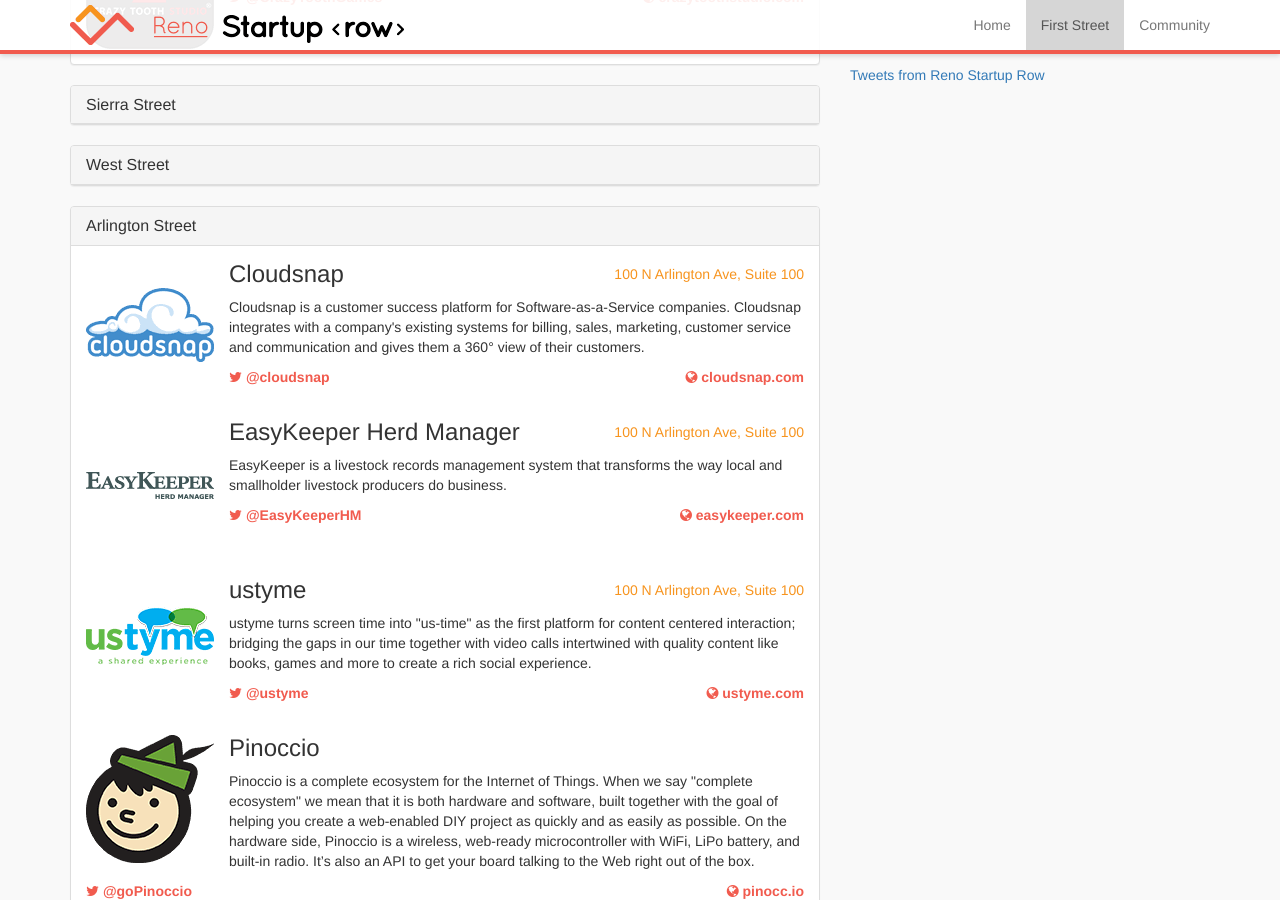
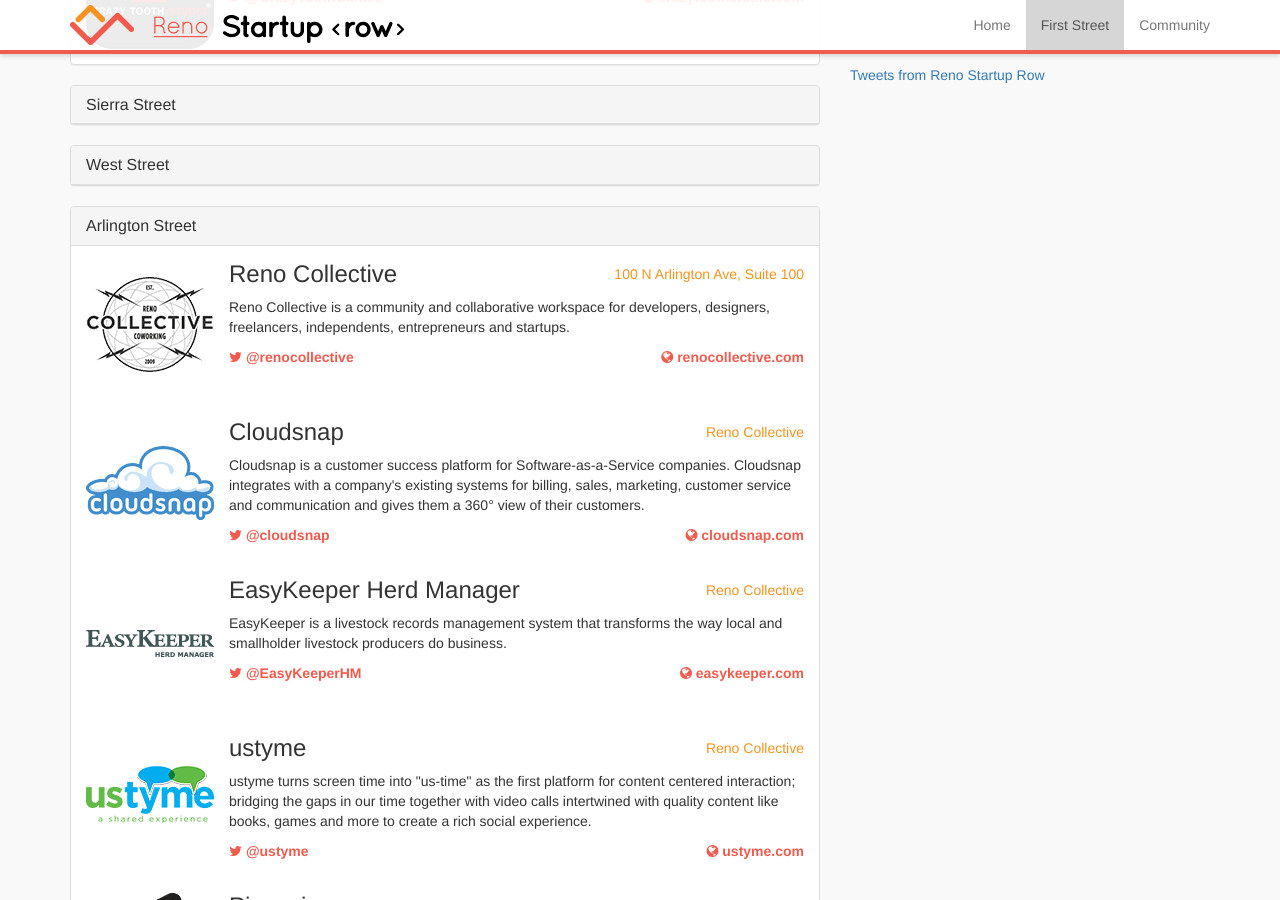
Before and after one commit to startuprow/startuprow.github.io, a Jekyll site: the page built from index.html, in a window 1280 px wide and 900 px high, scrolled down 1127 px. Built offline with Jekyll 4.4.1, drawn with Linux system fonts in a browser that asks for light colours; nearby versions of some CDN libraries; Markdown is read by kramdown in place of the engine named in the settings; comment, search, counter and statistics services are not loaded.

Commit message:
Added the Reno Collective to the Startup Row and marked other startups who are based there.

```diff
--- a/index.html
+++ b/index.html
@@ -75,9 +75,20 @@
 
   <div class="panel-body company-profile">
     <div class="company-logo pull-left">
+      <img src="/img/logo/renocollective.png">
+    </div>
+    <span class="contact address pull-right">100 N Arlington Ave, Suite 100</span>
+    <h3>Reno Collective</h3>
+    <p>Reno Collective is a community and collaborative workspace for developers, designers, freelancers, independents, entrepreneurs and startups.</p>
+    <span class="contact twitter"><a href="https://twitter.com/renocollective"><i class="fa fa-twitter"></i> @renocollective</a></span>
+    <span class="contact website pull-right"><a href="http://renocollective.com"><i class="fa fa-globe"></i> renocollective.com</a></span>
+  </div>
+
+  <div class="panel-body company-profile">
+    <div class="company-logo pull-left">
       <img src="/img/logo/cloudsnap.png">
     </div>
-    <span class="contact address pull-right">100 N Arlington Ave, Suite 100</span>
+    <span class="contact address pull-right">Reno Collective</span>
     <h3>Cloudsnap</h3>
     <p>Cloudsnap is a customer success platform for Software-as-a-Service companies. Cloudsnap integrates with a company's existing systems for billing, sales, marketing, customer service and communication and gives them a 360° view of their customers.</p>
     <span class="contact twitter"><a href="http://twitter.com/cloudsnap"><i class="fa fa-twitter"></i> @cloudsnap</a></span>
@@ -88,7 +99,7 @@
     <div class="company-logo pull-left">
       <img src="/img/logo/easykeeper.png">
     </div>
-    <span class="contact address pull-right">100 N Arlington Ave, Suite 100</span>
+    <span class="contact address pull-right">Reno Collective</span>
     <h3>EasyKeeper Herd Manager</h3>
     <p>EasyKeeper is a livestock records management system that transforms the way local and smallholder livestock producers do business.</p>
     <span class="contact twitter"><a href="http://twitter.com/EasyKeeperHM"><i class="fa fa-twitter"></i> @EasyKeeperHM</a></span>
@@ -99,7 +110,7 @@
     <div class="company-logo pull-left">
       <img src="/img/logo/ustyme.png">
     </div>
-    <span class="contact address pull-right">100 N Arlington Ave, Suite 100</span>
+    <span class="contact address pull-right">Reno Collective</span>
     <h3>ustyme</h3>
     <p>ustyme turns screen time into "us-time" as the first platform for content centered interaction; bridging the gaps in our time together with video calls intertwined with quality content like books, games and more to create a rich social experience.</p>
     <span class="contact twitter"><a href="http://twitter.com/ustyme"><i class="fa fa-twitter"></i> @ustyme</a></span>
```
Also changed, not shown: img/logo/renocollective.png (added).
